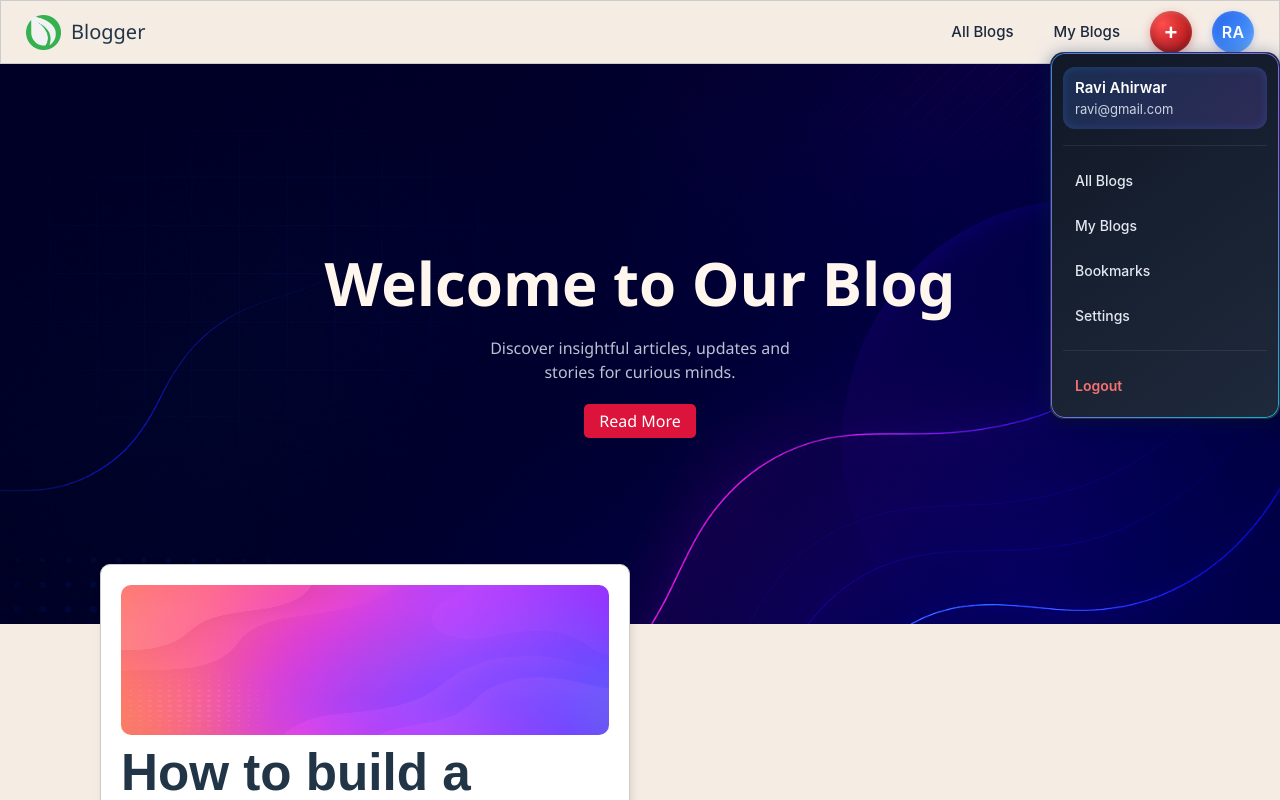
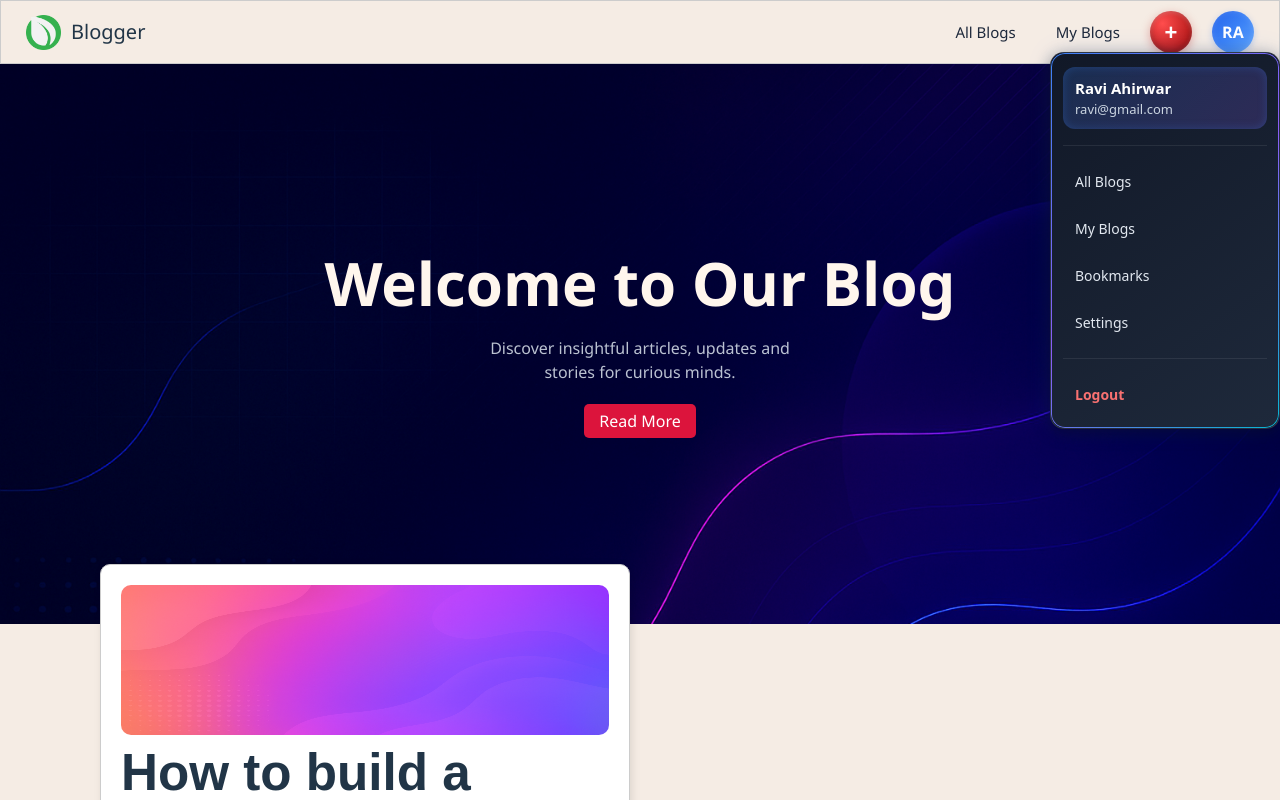
Before and after one commit to ravi9667/blog-webApp, a React app in the folder Frontend/: page /dashboard in a window 1280 px wide. Both pictures are taken after a click on the button "RA". Shown: the top 800 px of the page. Built offline with nearby package versions, Linux system fonts and the light colour scheme; the HTML template or start-up script is replaced by a standard one.

Commit message:
Fix text bugs

```diff
--- a/Frontend/src/pages/Dashboard/Components/Header/Header.scss
+++ b/Frontend/src/pages/Dashboard/Components/Header/Header.scss
@@ -25,7 +25,7 @@
         .all-blogs,
         .my-blogs {
             all: unset;
-            font-family: 'Inter', 'Segoe UI', Tahoma, Geneva, Verdana, sans-serif;
+            font-family: 'Segoe UI', Tahoma, Geneva, Verdana, sans-serif;
             font-weight: 500;
             font-size: 15px;
             color: #1e293b;
@@ -111,7 +111,7 @@
 
             background: linear-gradient(135deg, #2563eb, #3b82f6, #60a5fa);
             color: #ffffff;
-            font-family: 'Inter', 'Segoe UI', Tahoma, Geneva, Verdana, sans-serif;
+            font-family:'Segoe UI', Tahoma, Geneva, Verdana, sans-serif;
             font-size: 16px;
             font-weight: 600;
             letter-spacing: 0.3px;
--- a/Frontend/src/pages/Dashboard/Components/Profile/Profile.scss
+++ b/Frontend/src/pages/Dashboard/Components/Profile/Profile.scss
@@ -18,7 +18,7 @@
     display: flex;
     flex-direction: column;
     gap: 8px;
-    font-family: 'Inter', system-ui, -apple-system, sans-serif;
+    font-family: system-ui, -apple-system, sans-serif;
     color: #f9fafb;
 
     hr {
```
